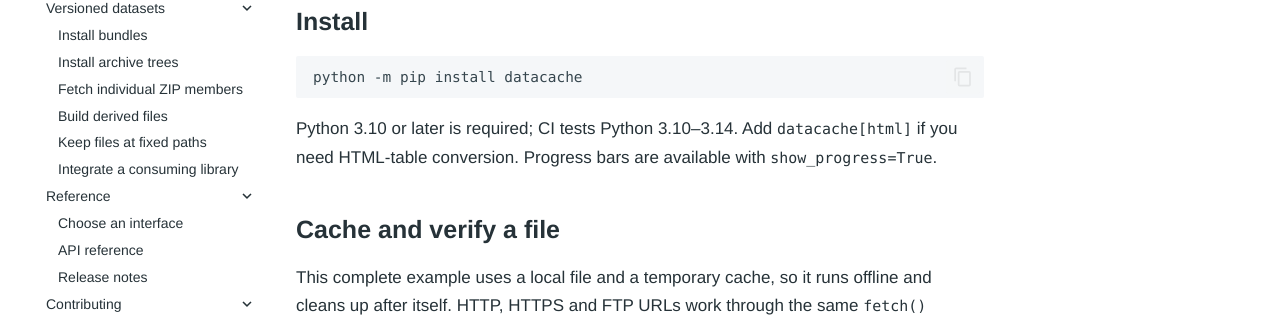
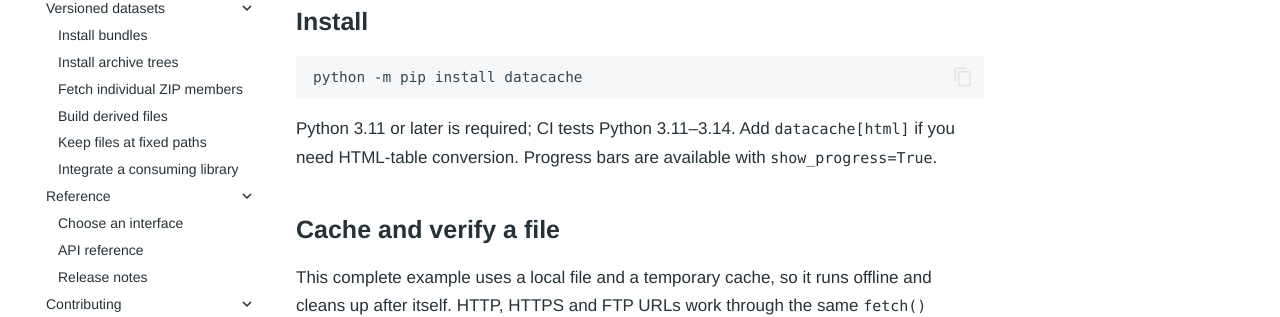
Before and after one commit to openvax/datacache, an MkDocs documentation site: the page built from docs/index.md, in a window 1280 px wide and 900 px high. Shown: the part 311-628 px from the top of the window. Built offline with MkDocs 1.6.1 and Material for MkDocs 9.7.7, drawn with Linux system fonts in a browser that asks for light colours; comment, search, counter and statistics services are not loaded.

Commit message:
Require Python 3.11 across datacache package and CI (#130)

````diff
--- a/datacache/version.py
+++ b/datacache/version.py
@@ -1 +1 @@
-__version__ = "1.29.1"
+__version__ = "1.29.2"
--- a/docs/index.md
+++ b/docs/index.md
@@ -10,7 +10,7 @@ for applications such as PyEnsembl.
 python -m pip install datacache
 ```
 
-Python 3.10 or later is required; CI tests Python 3.10–3.14. Add `datacache[html]` if you need HTML-table
+Python 3.11 or later is required; CI tests Python 3.11–3.14. Add `datacache[html]` if you need HTML-table
 conversion. Progress bars are available with `show_progress=True`.
 
 ## Cache and verify a file
--- a/pyproject.toml
+++ b/pyproject.toml
@@ -4,7 +4,7 @@ build-backend = "setuptools.build_meta"
 
 [project]
 name = "datacache"
-requires-python = ">=3.10"
+requires-python = ">=3.11"
 authors = [{name="Alex Rubinsteyn", email="alex.rubinsteyn@unc.edu"}]
 description = "Helpers for transparently downloading datasets"
 classifiers = [
@@ -14,7 +14,6 @@ classifiers = [
     "Intended Audience :: Science/Research",
     "License :: OSI Approved :: Apache Software License",
     "Programming Language :: Python",
-    "Programming Language :: Python :: 3.10",
     "Programming Language :: Python :: 3.11",
     "Programming Language :: Python :: 3.12",
     "Programming Language :: Python :: 3.13",
````
Also changed, not shown: CHANGELOG.md (+6 -0 lines), README.md (+1 -1 lines), docs/api.md (+1 -1 lines), 2 other files.
